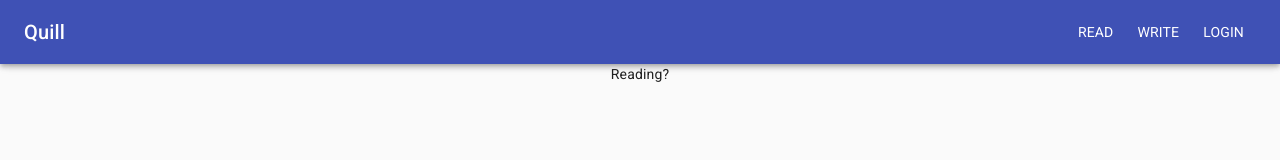
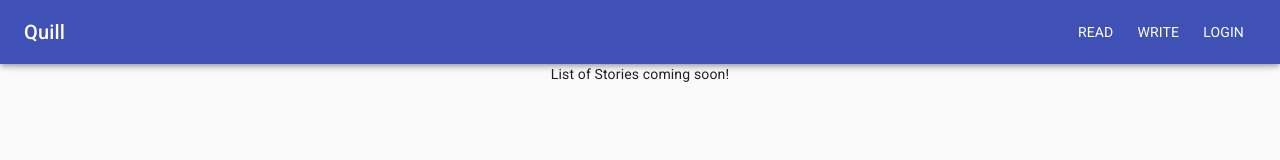
Before and after one commit to ohirichi/quill2, a React (Create React App) app: page /read in a window 1280 px wide. Shown: the top 160 px of the page. Built offline with nearby package versions, Linux system fonts and the light colour scheme; no server answers.

Commit message:
starting StoryList component and fetching all public stories

```diff
--- a/src/components/StoryList.js
+++ b/src/components/StoryList.js
@@ -0,0 +1,49 @@
+import React, {useState, useEffect} from 'react'
+import {connect} from 'react-redux'
+import axios from 'axios'
+import history from '../history'
+import {useParams} from 'react-router-dom'
+import { makeStyles, Fab, ButtonGroup, Avatar, Container, Divider, Button, Chip, Typography, ListItem, List, ListItemText, Card } from '@material-ui/core';
+
+//#region Styles
+const useStyles = makeStyles(theme =>({
+    root:{
+
+    }
+}))
+//#endregion
+
+//#region Component
+function StoryList(props){
+
+    //#region Constants
+    const classes = useStyles()
+    //#endregion
+
+    //#region Component State
+    const [stories, setStories] = useState([])
+
+    useEffect(()=>{
+        axios.get('/api/stories')
+        .then(res => console.log(res.data))
+        .catch(err => console.log("error:", err))
+    },[])
+    //#endregion
+
+    //#region Render
+    return(
+        <Container>
+            List of Stories coming soon!
+        </Container>
+    )
+
+    //#endregion
+}
+//#endregion
+
+//#region MapState and default export
+
+const mapState = state => ({user:state.user})
+export default connect(mapState)(StoryList)
+
+//#endregion
--- a/src/components/index.js
+++ b/src/components/index.js
@@ -6,6 +6,7 @@ export {default as AddOrEditStory} from "./AddOrEditStory";
 export {default as AddOrEditChapter} from "./AddOrEditChapter"
 export {default as Story} from "./Story"
 export {default as Chapter} from "./Chapter"
+export {default as StoryList} from "./StoryList"
 
 export function Test (props){
     return(<div>
--- a/src/routes.js
+++ b/src/routes.js
@@ -1,7 +1,7 @@
 import React, {useEffect} from 'react'
 import {connect} from 'react-redux'
 import {withRouter, Route, Switch, Redirect} from 'react-router-dom'
-import {Login, Story, AddOrEditStory, AddOrEditChapter, Chapter, Test} from './components'
+import {Login, Story, StoryList, AddOrEditStory, AddOrEditChapter, Chapter, Test} from './components'
 import {me} from './store'
 
 
@@ -32,7 +32,7 @@ const Routes = (props)=> {
             </Route>
             <Route exact path="/read">
                 {/* To Do: All Stories Component */}
-                <div>Reading?</div>
+                <StoryList />
             </Route>
             <Route exact path="/read/:storyId/:chapterNumber">
                 <Chapter mode="read"/>
```
